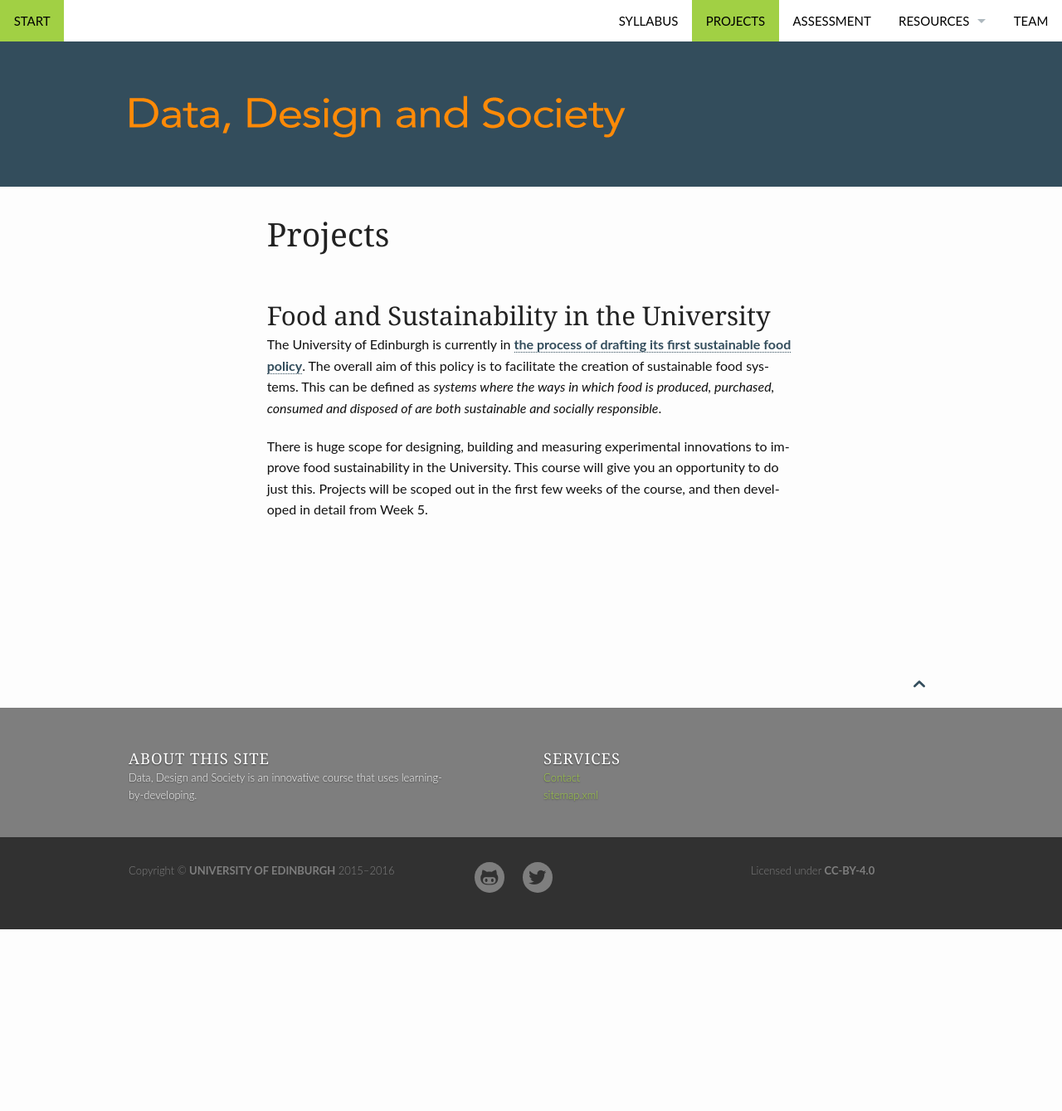
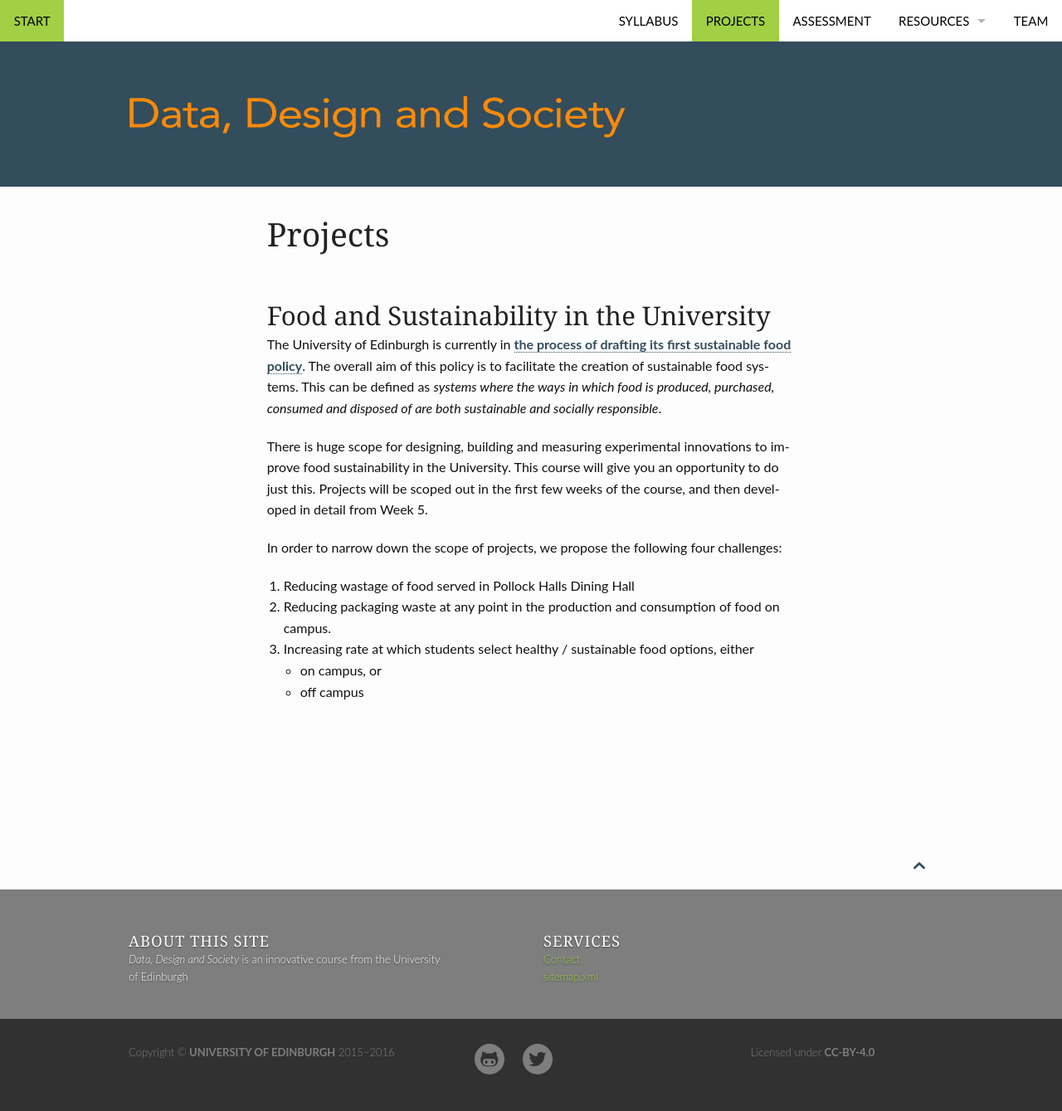
Before and after one commit to edinburghlivinglab/dds, a Jekyll site: the page built from pages/projects.md, in a window 1280 px wide. Shown: the whole page at 83% size. Built offline with Jekyll 4.4.1, drawn with Linux system fonts in a browser that asks for light colours; before the commit the page ends 1120 px from its top, so only the background shows below that.

Commit message:
updated projects page

```diff
--- a/_config.yml
+++ b/_config.yml
@@ -16,7 +16,7 @@
 
 
 # The description is used on homepage and in the footer to quickly describe your website. Use a maximum of 150 characters for SEO-purposes.
-description: "Data, Design and Society is an innovative course that uses learning-by-developing."
+description: "<i>Data, Design and Society</i> is an innovative course from the University of Edinburgh"
 
 # Main author of the website
 # See > authors.yml
--- a/pages/projects.md
+++ b/pages/projects.md
@@ -18,4 +18,16 @@
 There is huge scope for designing, building and measuring experimental
 innovations to improve food sustainability in the University. This course will
 give you an opportunity to do just this. Projects will be scoped out in the
-first few weeks of the course, and then developed in detail from Week 5.
+first few weeks of the course, and then developed in detail from Week
+5.
+
+In order to narrow down the scope of projects, we propose the
+following four challenges:
+
+1. Reducing wastage of food served in Pollock Halls Dining Hall
+2. Reducing packaging waste at any point in the production and
+consumption of food on campus.
+3. Increasing rate at which students select healthy /
+sustainable food options, either
+    * on campus, or
+    * off campus
```
Also changed, not shown: 1 other file.
